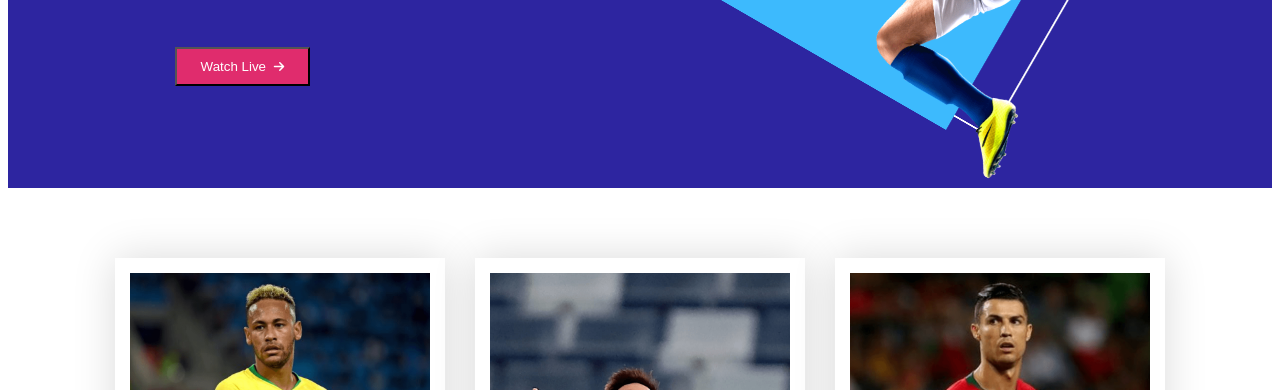
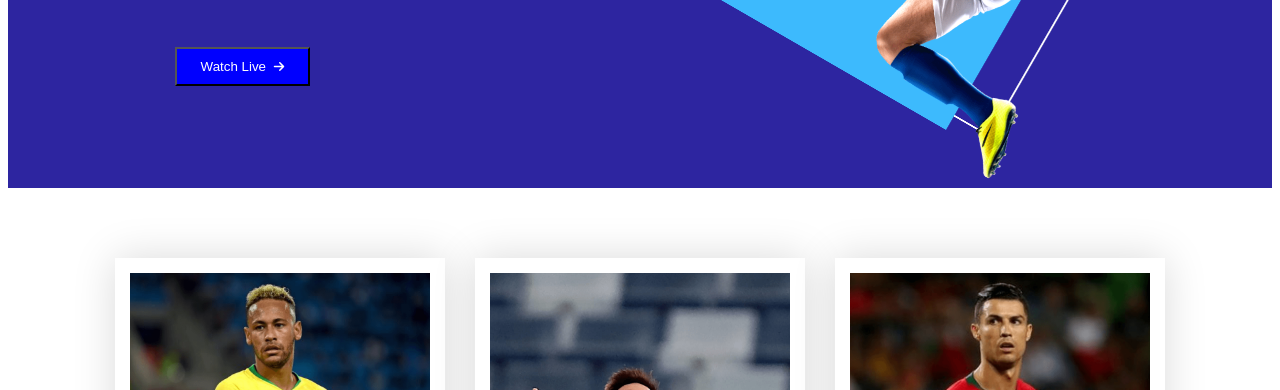
Before and after one commit to shofol1/resonsive-football-site, a plain HTML site: page index.html in a window 1280 px wide. In both pictures the pointer is over the button 142 px from the left and 476 px from the top of the page. Shown: the part 410-800 px from the top of the page. Drawn offline with Linux system fonts and the light colour scheme.

Commit message:
button-hover

```diff
--- a/css/style.css
+++ b/css/style.css
@@ -10,6 +10,11 @@
                 background-color: #E02C6D;
                 padding: 10px 24px 10px 24px;
                 color: #fff;
+            }
+
+            .btn1:hover {
+                background-color: blue;
+                transition: .4s;
             }
 
             .fa-arrow-right {
```
